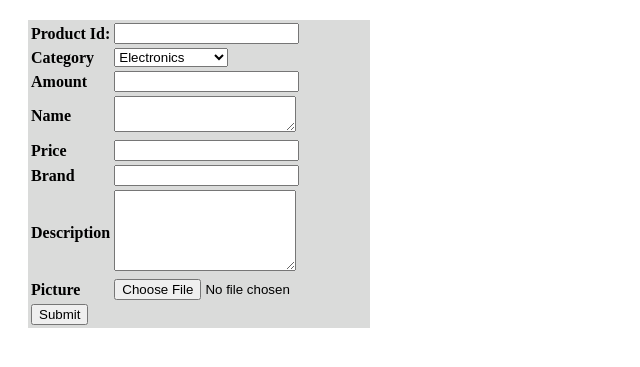
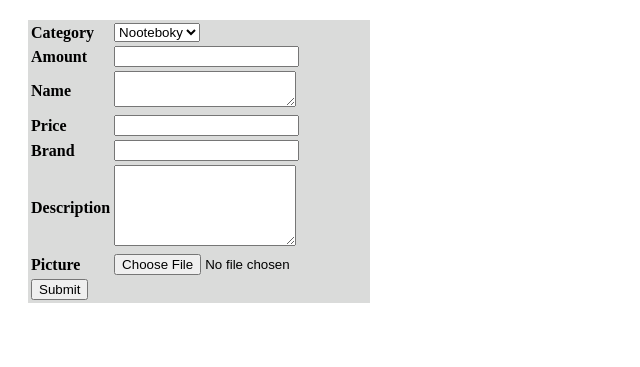
Before and after one commit to parohy/ProjektX, a PHP site: page /pages/product-item.php in a window 1280 px wide. Shown: the top 367 px of the page, without its empty margins (0-640 px from the left). Run offline with PHP 8.4, Linux system fonts and the light colour scheme.

Commit message:
product inserting yet not fully working

```diff
--- a/pages/product-item.php
+++ b/pages/product-item.php
@@ -26,25 +26,23 @@
 
 <body>
 
+    <?php
+    include "../API/database.php";
+    ?>
     <div id="product-item">
         <table id="table">
-            <form name="pruduct-item-formular" action="" method="get">
-
-
-             <tr>
-
-                 <td> <span class="input-name">Product Id:</span> </td> <td><input class="input" type="text" name="productid" id="productid" size="20"></td>
-
-             </tr>
+            <form name="pruduct-item-formular" action="<?php echo htmlspecialchars($_SERVER['PHP_SELF']);?>" method="post">
 
               <tr>
 
                 <td> <span class="input-name">Category</td>
-                    <td> <select name="category" id="categoryid">
-                          <option type="text" name="electronic" id="1">Electronics</option>
-                          <option type="text" name="mobile" id="2">Mobiles</option>
-                          <option type="text" name="small device" id="3">Small device</option>
-                          <option type="text" name="PC" id="4">Nootebok & PC</option>
+                    <td> <select name="categoryID" id="categoryID">
+                          <?php
+                         $db=new DBHandler();
+                         // $db->query("SELECT * FROM products  ");
+
+                          ?>
+                          <option type="text" name="1" id="4">Nooteboky</option>
 
                       </select>
                     </td>
@@ -68,7 +66,7 @@
                     </tr>
 
               <tr>
-                  <td><span class="input-name"> Description</td> <td> <textarea class="input" rows="5" cols="20" name="descriptoin" id="description" size="20">
+                  <td><span class="input-name"> Description</td> <td> <textarea class="input" rows="5" cols="20" name="description" id="description" size="20">
                     </textarea></td>
                     </tr>
 
@@ -80,6 +78,28 @@
                 <tr>
                   <td><input type="submit" name="sent" id="sent"><td>
                 </tr>
+
+                <?php
+    /*            if(isset($_POST['sent']))
+                {
+
+
+                $db->query("INSERT INTO products (`categoryid`, `amount`, `name`, `price`, `brand`, `description`, `viewamount`, `numofratings`, `sumofratings`) ".
+                       "VALUES (:categoryID, :amount, :name, :price, :brand, :desc, :viewamount, :numofratings, sumofratings)");
+                $db->bind(':categoryID', $_POST["categoryID"]);
+                $db->bind(':amount', $_POST["amount"]);
+                $db->bind(':name', $_POST["name"]);
+                $db->bind(':price', $_POST["price"]);
+                $db->bind(':brand', $_POST["brand"]);
+                $db->bind(':desc', $_POST["description"]);
+                $db->bind(':viewamount', 0);
+                $db->bind(':numofratings', 0);
+                $db->bind(':sumofratings', 0);
+
+                $db->execute();
+                }
+     */           ?>
+
 
              </form>
 
```
